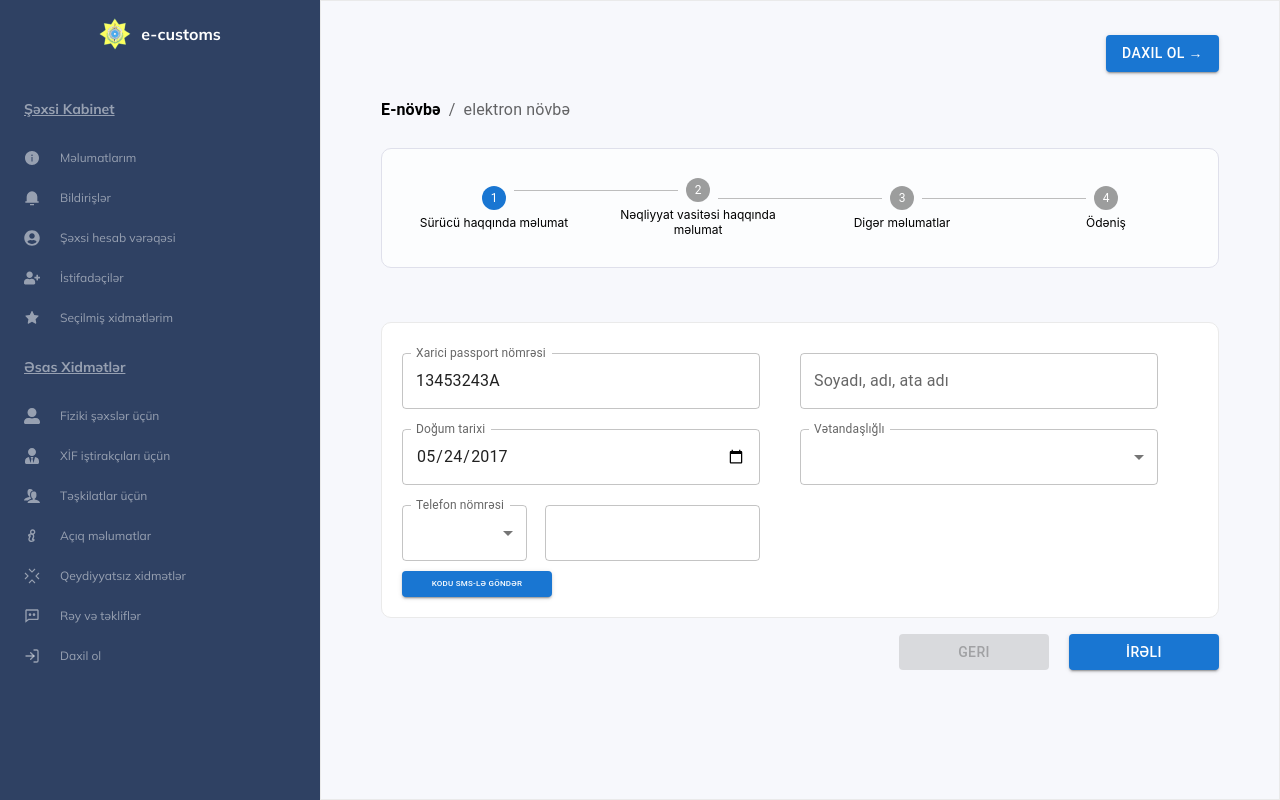
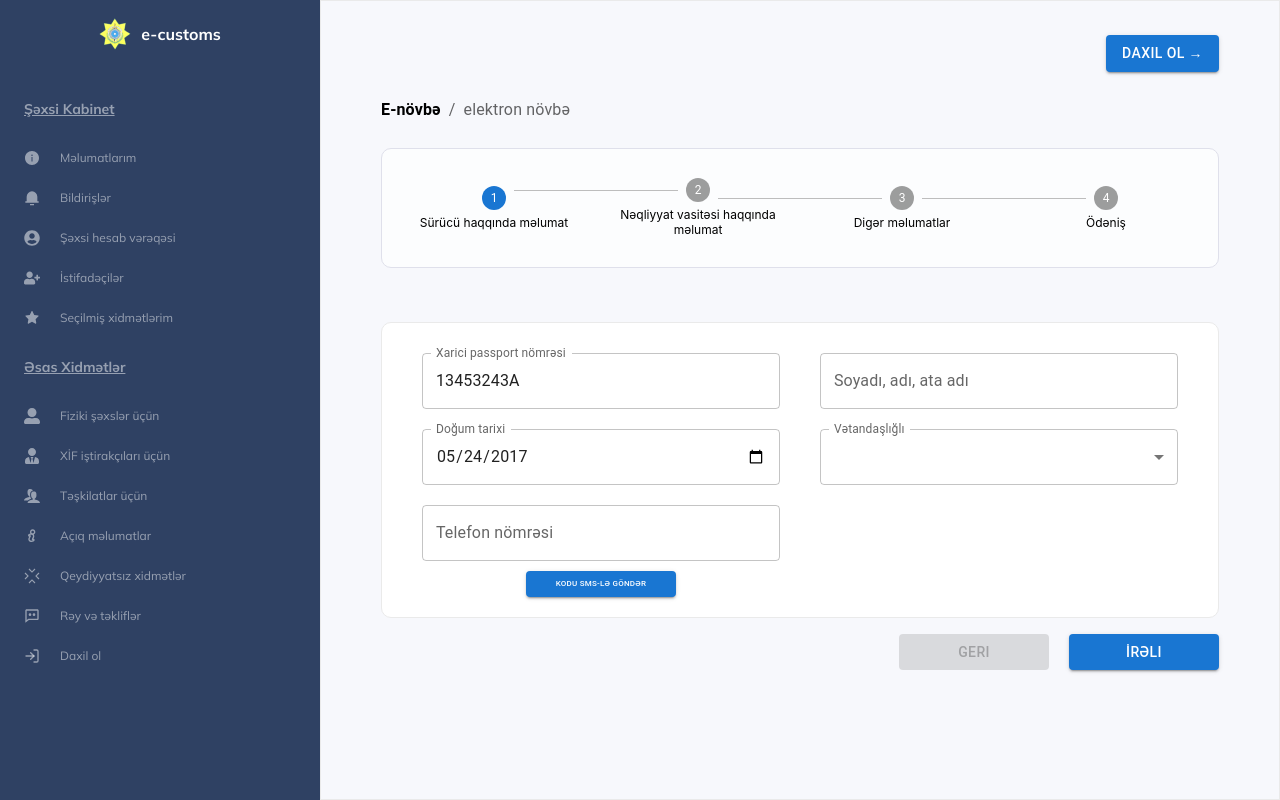
Before and after one commit to RamazanALiyev/E-novbe, a React (Create React App) app: page /stepperone in a window 1280 px wide. Built offline with nearby package versions, Linux system fonts and the light colour scheme.

Commit message:
finihsed

```diff
--- a/src/components/StepOne/Stepone.js
+++ b/src/components/StepOne/Stepone.js
@@ -37,7 +37,7 @@ export default function Stepone() {
       autoComplete="off"
     >
       <div className='form'>
-        <div >
+        <div style={{ display: 'flex', flexDirection: 'column', alignItems: 'center' }}>
           <TextField
             style={{ width: '90%' }}
             id="outlined-basic"
@@ -53,31 +53,15 @@ export default function Stepone() {
               shrink: true,
             }}
           />
-          <div className='div' style={{ width: '90%', display: 'flex', justifyContent: 'space-between'}}>
-            <TextField
-              style={{ width: '35%' }}
-              id="outlined-select-currency"
-              select
-              label="Telefon nömrəsi"
-              value={currency}
-              onChange={handleChange}
-            >
-              {currencies.map((option) => (
-                <MenuItem key={option.value} value={option.value}>
-                  {option.value}
-                </MenuItem>
-              ))}
-            </TextField>
-            <TextField
-              style={{ width: '60%' }}
-              id="outlined-basic"
-              variant="outlined" />
-          </div>
-          <Button sx={{  width: '150px', fontSize: '8px' }} variant="contained">
+          <TextField
+            id="outlined-basic"
+            label="Telefon nömrəsi"
+            variant="outlined" />
+          <Button sx={{ width: '150px', fontSize: '8px'}} variant="contained">
             kodu sms-lə göndər
           </Button>
         </div>
-        <div>
+        <div  style={{ display: 'flex', flexDirection: 'column', alignItems: 'center' }}>
           <TextField id="outlined-basic" label="Soyadı, adı, ata adı" variant="outlined" />
           <TextField
             id="outlined-select-currency"
--- a/src/components/StepOne/stepone.scss
+++ b/src/components/StepOne/stepone.scss
@@ -6,10 +6,8 @@
 		flex-direction: column;
 	}
 	div {
-		.div {
-			.MuiFormControl-root.MuiTextField-root.css-1u3bzj6-MuiFormControl-root-MuiTextField-root {
-				border-radius: 10px;
-			}
+		.MuiFormControl-root.MuiTextField-root.css-1u3bzj6-MuiFormControl-root-MuiTextField-root {
+			border-radius: 10px;
 		}
 	}
 }
```
